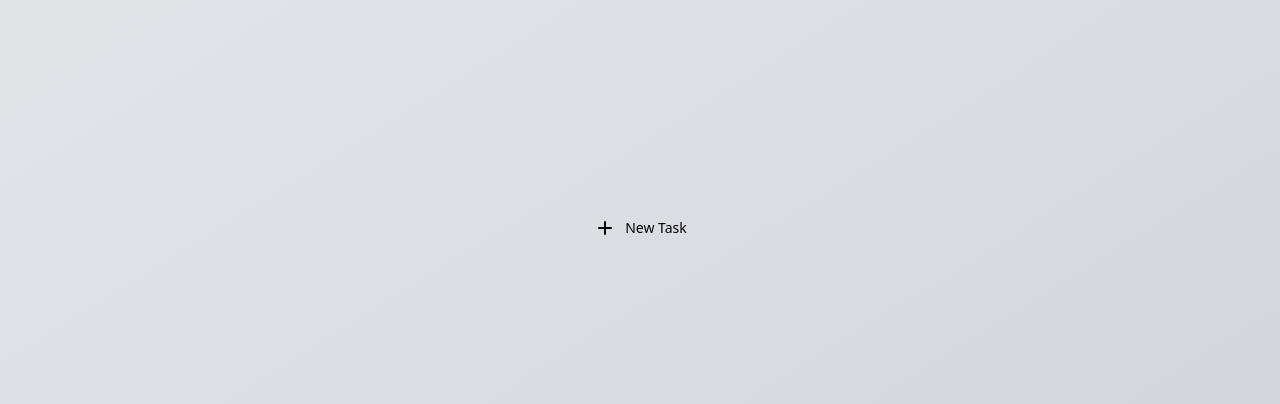
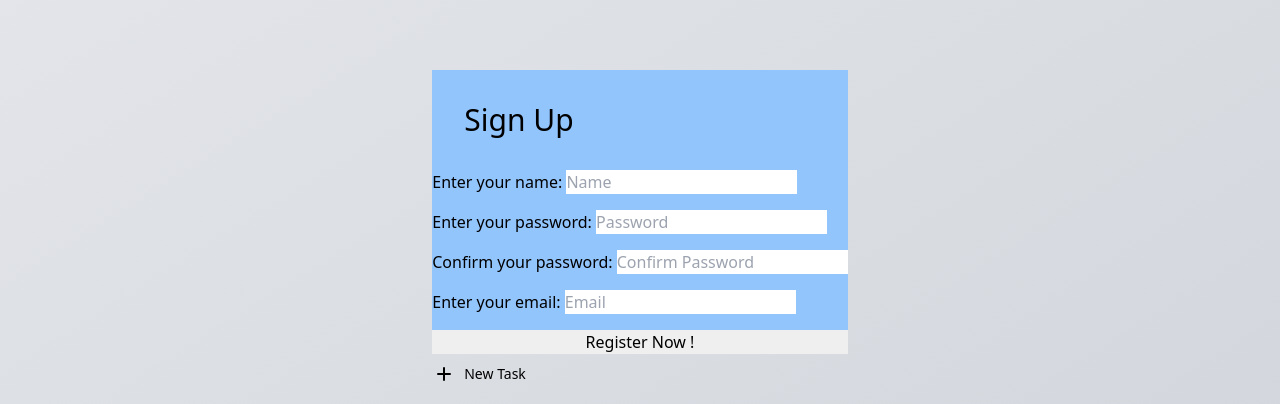
Before and after one commit to danymat/Taskbreaker, a Vue app in the folder frontend/: page / in a window 1280 px wide. Both pictures are taken after a click on the button "Sign up". Shown: the part 214-618 px from the top of the page. Built offline with nearby package versions, Linux system fonts and the light colour scheme.

Commit message:
add basic register form

```diff
--- a/frontend/index.html
+++ b/frontend/index.html
@@ -6,9 +6,9 @@
     <meta name="viewport" content="width=device-width, initial-scale=1.0" />
     <title>Vite App</title>
   </head>
-  <body onload="loadMenuevent()">
+  <body onload="loadWindowEvents()">
     <div id="app"></div>
     <script type="module" src="/src/main.js"></script>
-      <script src="/public/js/menu.js"></script>
+      <script src="/public/js/windowhandler.js"></script>
   </body>
 </html>
--- a/frontend/public/js/menu.js
+++ b/frontend/public/js/windowhandler.js
@@ -1,4 +1,5 @@
-function loadMenuevent() {
+
+function loadWindowEvents() {
     var logged_in = false
     var menu_icone = document.getElementById("menu_ico")
     var menu = document.getElementById("menu")
@@ -19,3 +20,13 @@ function loadMenuevent() {
         }
     });
 }
+
+function showRegister() {
+    var registervue = document.getElementById("register")
+
+    if (registervue.className == "hidden bg-blue-300") {
+        registervue.className = "block bg-blue-300";
+    } else {
+        registervue.className = "hidden bg-blue-300";
+    }
+}
--- a/frontend/src/App.vue
+++ b/frontend/src/App.vue
@@ -5,7 +5,8 @@
     <Navbar class="shadow-2xl" />
     <div class="relative h-screen">
         <Menu class="" />
-        <div class="absolute inset-0 grid content-center justify-center gap-2 pt-6">
+        <div class="absolute inset-0 grid content-center justify-center gap-2 pt-6 ">
+            <Register />
             <NewButton @click="createTask" class="mb-2" />
             <div v-for="task in tasks" v-bind:key="task">
                 <Task :title="task.title"
@@ -19,6 +20,7 @@
 </template>
 
 <script setup>
+import Register from "./components/Register.vue";
 import Task from "./components/Task.vue";
 import Navbar from "./components/Navbar.vue";
 import Menu from "./components/Menu.vue";
--- a/frontend/src/components/Navbar.vue
+++ b/frontend/src/components/Navbar.vue
@@ -9,7 +9,7 @@
 
         <div class="text-md font-light flex mr-2">
             <button class="p-2">Login</button>
-            <button class="p-2">Sign up</button>
+            <button class="p-2" onclick="showRegister()">Sign up</button>
         </div>
     </div>
 </template>
--- /dev/null
+++ b/frontend/src/components/Register.vue
@@ -0,0 +1,26 @@
+<template>
+    <div class="hidden bg-blue-300" id="register">
+        <h1 class="p-8 text-3xl">Sign Up</h1>
+        <form action="/register" method="post" class="flex flex-col space-y-4">
+            <div>
+                <label for="name">Enter your name: </label>
+                <input type="text" placeholder="Name" name="name" id="name" required />
+            </div>
+            <div>
+                <label for="pass">Enter your password: </label>
+                <input type="password" placeholder="Password" name="pass" id="pass" required />
+            </div>
+            <div>
+                <label for="confirm_pass">Confirm your password: </label>
+                <input type="password" placeholder="Confirm Password" name="confirm_pass" id="confirm_pass" required />
+            </div>
+            <div>
+                <label for="mail">Enter your email: </label>
+                <input type="email" placeholder="Email" name="mail" id="mail" required />
+            </div>
+            <input type="submit" value="Register Now !">
+        </form>
+    </div>
+</template>
+<script setup>
+</script>
```
